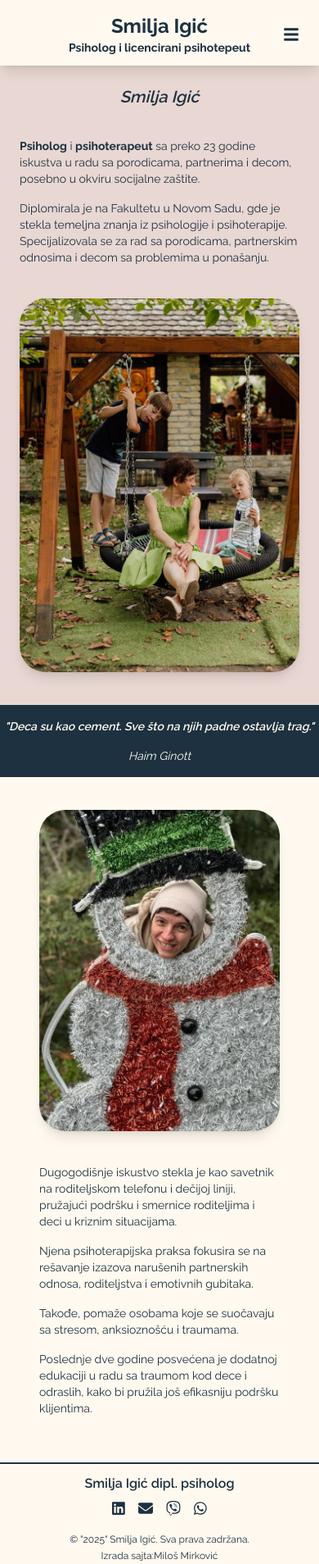
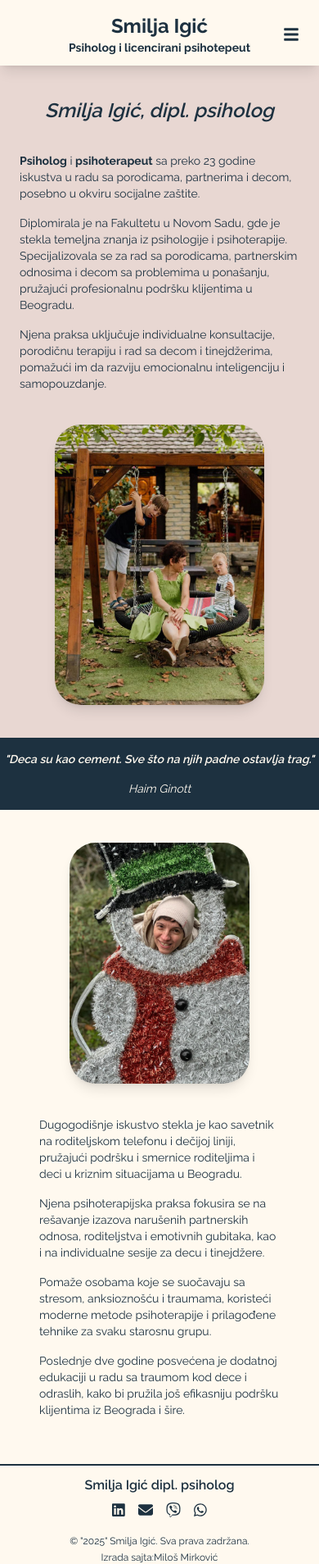
Before and after one commit to Milos191405/smiljaigicpsiholog, a Next.js app: page /O_meni in a window 390 px wide. Shown: the whole page at 82% size. Built offline with nearby package versions, Linux system fonts and the light colour scheme.

Commit message:
Fixing responsive design, adding BlogList page, and FadeUp on all  pages

```diff
--- a/components/ImageComponent.js
+++ b/components/ImageComponent.js
@@ -1,6 +1,6 @@
 import Image from 'next/image'
 
-const ImageSection = ({ src, alt, className }) => (
+const ImageComponent = ({ src, alt, className }) => (
     <div className={`flex justify-center ${className}`}>
       <Image
         src={src}
@@ -8,8 +8,9 @@ const ImageSection = ({ src, alt, className }) => (
         width={1000}
         height={800}
         className="rounded-4xl shadow-lg"
+        priority
       />
     </div>
   );
 
-  export default ImageSection
+  export default ImageComponent;
--- a/components/ImageSectionCover.js
+++ b/components/ImageSectionCover.js
@@ -8,7 +8,7 @@ const ImageSectionCover = ({ src, alt, className }) => (
       fill
       style={{ objectFit: "cover" }}
       className="rounded-4xl shadow-lg"
-      priority // ako želiš da se slika brzo učitava na stranici
+      priority
     />
   </div>
 );
--- a/components/RandomQuote.js
+++ b/components/RandomQuote.js
@@ -19,7 +19,7 @@ function RandomQuote() {
 
   return (
     <div className="w-full bg-text-primary text-background ">
-    <div className=" py-4  text-center text-sm  md:text-sm lg:text-md xl:text-lg 2xl:text-xl">
+    <div className=" py-4  text-center text-sm  md:text-sm lg:text-md xl:text-lg 2xl:text-xl mx-auto md:max-w-[600px] lg:max-w-[1000px] xl:max-w-[1200px] 2xl:max-w-[1800px]">
       <p className=" italic font-semibold pb-4">{`"${randomQuote.text}"`}</p>
       {randomQuote.author && randomQuote.author !== "Nepoznati autor" && (
         <p className="italic text-sm md:text-sm lg:text-md xl:text-lg 2xl:text-xl">{randomQuote.author}</p>
--- a/src/app/Kontakt/page.js
+++ b/src/app/Kontakt/page.js
@@ -4,6 +4,7 @@ import { useState } from "react";
 import Navbar from "@/components/Navbar";
 import RandomQuote from "@/components/RandomQuote";
 import Footer from "@/components/Footer";
+import FadeUp from "@/components/FadeUp"; // import FadeUp
 
 export default function Kontakt() {
   const [formData, setFormData] = useState({
@@ -50,21 +51,32 @@ export default function Kontakt() {
       <Navbar />
 
       <main className="pt-[80px] lg:pt-[100px]">
+        {/* Quote sa fade */}
+        <FadeUp delay={0}>
           <section>
             <RandomQuote />
           </section>
+        </FadeUp>
 
+        {/* Naslov */}
+        <FadeUp delay={0.2}>
           <section className="bg-background-secondary">
             <h1 className="text-center text-xl md:text-2xl font-bold py-8">
               Kontakt
             </h1>
           </section>
+        </FadeUp>
 
+        {/* Motivacioni tekst */}
+        <FadeUp delay={0.4}>
           <section className="py-6 px-4 text-center text-lg md:text-xl mx-auto font-semibold">
             <p>Briga o sebi počinje malim koracima.</p>
             <p>Ovaj može biti prvi.</p>
           </section>
+        </FadeUp>
 
+        {/* Forma */}
+        <FadeUp delay={0.6}>
           <section className="px-4 pb-10 mx-auto md:w-2/3 lg:w-1/2 xl:w-1/3">
             <form
               onSubmit={handleSubmit}
@@ -150,6 +162,8 @@ export default function Kontakt() {
               )}
             </form>
           </section>
+        </FadeUp>
+
         <Footer />
       </main>
     </>
--- a/src/app/O_meni/page.js
+++ b/src/app/O_meni/page.js
@@ -1,5 +1,7 @@
 "use client";
 
+import FadeUp from "@/components/FadeUp";
+import FadeUpStatic from "@/components/FadeUpStatic";
 import Navbar from "@/components/Navbar";
 import Footer from "@/components/Footer";
 import RandomQuote from "@/components/RandomQuote";
@@ -9,84 +11,92 @@ export default function O_meni() {
   return (
     <>
       <header>
+        <FadeUpStatic>
           <Navbar />
+        </FadeUpStatic>
       </header>
 
       <main>
         {/* Sekcija 1 - Slika desno */}
+        <FadeUp>
           <section
-          aria-labelledby="o-meni-naslov"
-          className="pt-[64px] lg:pt-[100px] bg-background-secondary"
+            aria-labelledby="O Psihologu Smilja Igic"
+            className="pt-[80px] lg:pt-[100px] bg-background-secondary"
           >
-          <div className="mx-auto md:max-w-[700px] lg:max-w-[1000px] xl:max-w-[1200px] 2xl:max-w-[1800px] flex flex-col pt-10 pb-10 lg:flex-row items-center justify-center px-6 md:px-0">
-            <div className="lg:w-1/2 text-text-primary text-sm md:text-md lg:text-lg xl:text-xl 2xl:text-xl space-y-4 lg:p-10">
+            <div className="mx-auto md:max-w-[600px] lg:max-w-[1000px] xl:max-w-[1200px] 2xl:max-w-[1400px] flex flex-col pt-10 pb-10 lg:flex-row items-center justify-center px-6 md:px-0">
+              <div className="lg:w-2/3 xl:w-2/3 text-text-primary text-sm md:text-md lg:text-lg xl:text-xl 2xl:text-xl space-y-4 lg:p-10">
                 <h1
                   id="o-meni-naslov"
-                className="italic text-center font-semibold text-xl md:text-2xl lg:text-3xl xl:text-4xl 2xl:text-5xl text-text-primary pb-5 lg:pb-10"
+                  className="text-2xl md:text-3xl lg:text-4xl font-semibold leading-tight italic text-center xl:text-4xl 2xl:text-5xl text-text-primary lg:text-left pb-5 lg:pb-10"
                 >
-                Smilja Igić
+                  Smilja Igić, dipl. psiholog
                 </h1>
                 <p>
-                <strong>Psiholog</strong> i <strong>psihoterapeut</strong> sa preko 23 godine iskustva u radu sa
-                porodicama, partnerima i decom, posebno u okviru socijalne zaštite.
+                  <strong>Psiholog</strong> i <strong>psihoterapeut</strong> sa preko 23 godine iskustva u radu sa porodicama, partnerima i decom, posebno u okviru socijalne zaštite.
                 </p>
                 <p>
-                Diplomirala je na Fakultetu u Novom Sadu, gde je stekla temeljna
-                znanja iz psihologije i psihoterapije. Specijalizovala se za rad
-                sa porodicama, partnerskim odnosima i decom sa problemima u ponašanju.
+                  Diplomirala je na Fakultetu u Novom Sadu, gde je stekla temeljna znanja iz psihologije i psihoterapije. Specijalizovala se za rad sa porodicama, partnerskim odnosima i decom sa problemima u ponašanju, pružajući profesionalnu podršku klijentima u Beogradu.
+                </p>
+                <p>
+                  Njena praksa uključuje individualne konsultacije, porodičnu terapiju i rad sa decom i tinejdžerima, pomažući im da razviju emocionalnu inteligenciju i samopouzdanje.
                 </p>
               </div>
-            <aside className="md:w-7/10 lg:w-3/10 mt-10 lg:mt-0 flex justify-end lg:p-5">
+              <aside className="w-3/4 md:w-[90%] lg:w-3/10 mt-10 lg:mt-0 flex justify-end lg:p-5">
                 <ImageSection
                   src="/Smiljka1.jpg"
                   width={500}
                   height={400}
-                alt="Prva slika terapija"
+                  alt="Psiholog Smilja Igic,Beograd"
                   className="w-full h-full object-cover"
                 />
               </aside>
             </div>
           </section>
+        </FadeUp>
 
-        <section aria-label="Inspirativna izreka" className="">
+        {/* Inspirativna izreka */}
+        <FadeUp delay={0.2}>
+          <section aria-label="Inspirativna izreka">
             <RandomQuote />
           </section>
+        </FadeUp>
 
         {/* Sekcija 2 - Slika levo */}
-        <section className="px-6 bg-background" aria-labelledby="druga-sekcija-naslov">
-          <div className="mx-auto md:max-w-[700px] lg:max-w-[1000px] xl:max-w-[1200px] 2xl:max-w-[1800px] flex flex-col pt-10 pb-10 lg:flex-row items-center justify-center px-6 md:px-0">
-            <aside className="md:w-7/10 lg:w-3/10 lg:mt-0 flex justify-start lg:p-5">
+        <FadeUp delay={0.4}>
+          <section className="px-6 bg-background" aria-labelledby="Smilja igic psihoterapija">
+            <div className="mx-auto md:max-w-[600px] lg:max-w-[1000px] xl:max-w-[1200px] 2xl:max-w-[1400px] flex flex-col pt-10 pb-10 lg:flex-row items-center justify-center px-6 md:px-0">
+              <aside className="w-3/4 md:w-[90%] lg:w-3/10 lg:mt-0 flex justify-start lg:p-5">
                 <ImageSection
                   src="/Smiljka2.jpg"
                   width={500}
                   height={400}
-                alt="Druga slika terapija"
+                  alt="Psihoterapija u Beogradu"
                   className="w-full h-full object-cover"
                 />
               </aside>
-            <section className="lg:w-1/2 text-text-primary text-sm md:text-md lg:text-lg xl:text-xl 2xl:text-xl space-y-4 lg:ml-10 mt-10">
+              <section className="lg:w-2/3 text-text-primary text-sm md:text-md lg:text-lg xl:text-xl 2xl:text-xl space-y-4 lg:ml-10 mt-10">
                 <p>
-                Dugogodišnje iskustvo stekla je kao savetnik na roditeljskom telefonu i dečijoj liniji,
-                pružajući podršku i smernice roditeljima i deci u kriznim situacijama.
+                  Dugogodišnje iskustvo stekla je kao savetnik na roditeljskom telefonu i dečijoj liniji, pružajući podršku i smernice roditeljima i deci u kriznim situacijama u Beogradu.
                 </p>
                 <p>
-                Njena psihoterapijska praksa fokusira se na rešavanje izazova narušenih
-                partnerskih odnosa, roditeljstva i emotivnih gubitaka.
+                  Njena psihoterapijska praksa fokusira se na rešavanje izazova narušenih partnerskih odnosa, roditeljstva i emotivnih gubitaka, kao i na individualne sesije za decu i tinejdžere.
                 </p>
                 <p>
-                Takođe, pomaže osobama koje se suočavaju sa stresom, anksioznošću i traumama.
+                  Pomaže osobama koje se suočavaju sa stresom, anksioznošću i traumama, koristeći moderne metode psihoterapije i prilagođene tehnike za svaku starosnu grupu.
                 </p>
                 <p className="pb-4">
-                Poslednje dve godine posvećena je dodatnoj edukaciji u radu sa traumom kod
-                dece i odraslih, kako bi pružila još efikasniju podršku klijentima.
+                  Poslednje dve godine posvećena je dodatnoj edukaciji u radu sa traumom kod dece i odraslih, kako bi pružila još efikasniju podršku klijentima iz Beograda i šire.
                 </p>
               </section>
             </div>
           </section>
+        </FadeUp>
       </main>
 
       <footer>
+        <FadeUp delay={0.6}>
           <Footer />
+        </FadeUp>
       </footer>
     </>
   );
```
Also changed, not shown: src/app/Blog/BlogList.js (added, +57 -0 lines), src/app/Blog/page.js (+5 -63 lines), src/app/HomeClient.js (+41 -27 lines), src/app/Psihoterapija/page.js (+28 -24 lines). Lines whose indentation alone changed are shown as unchanged.
